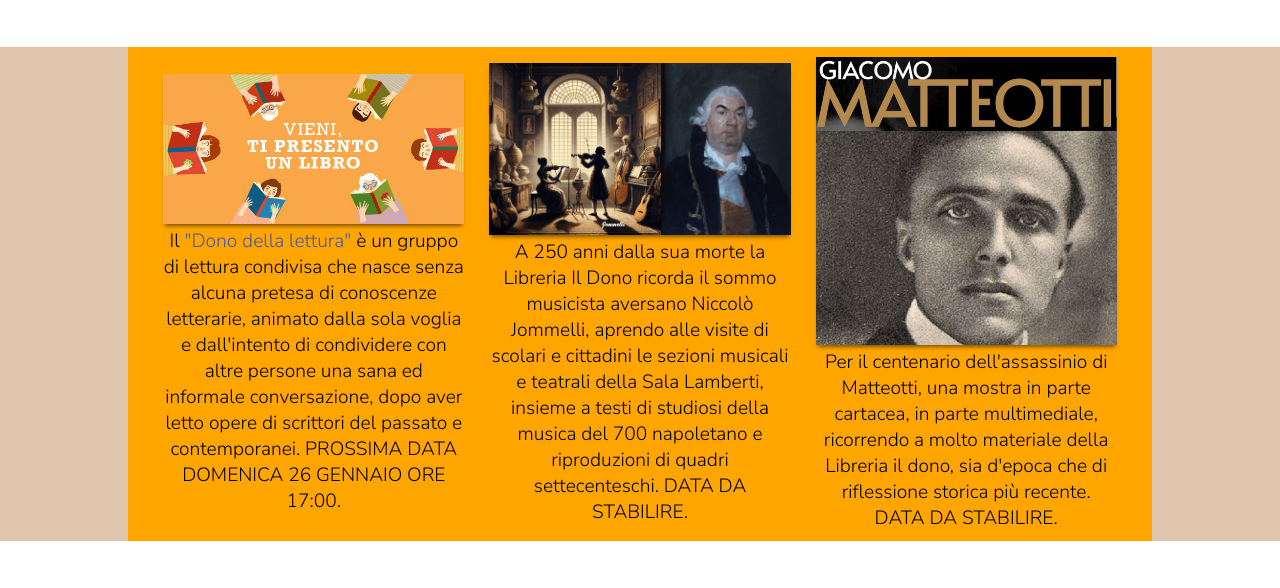
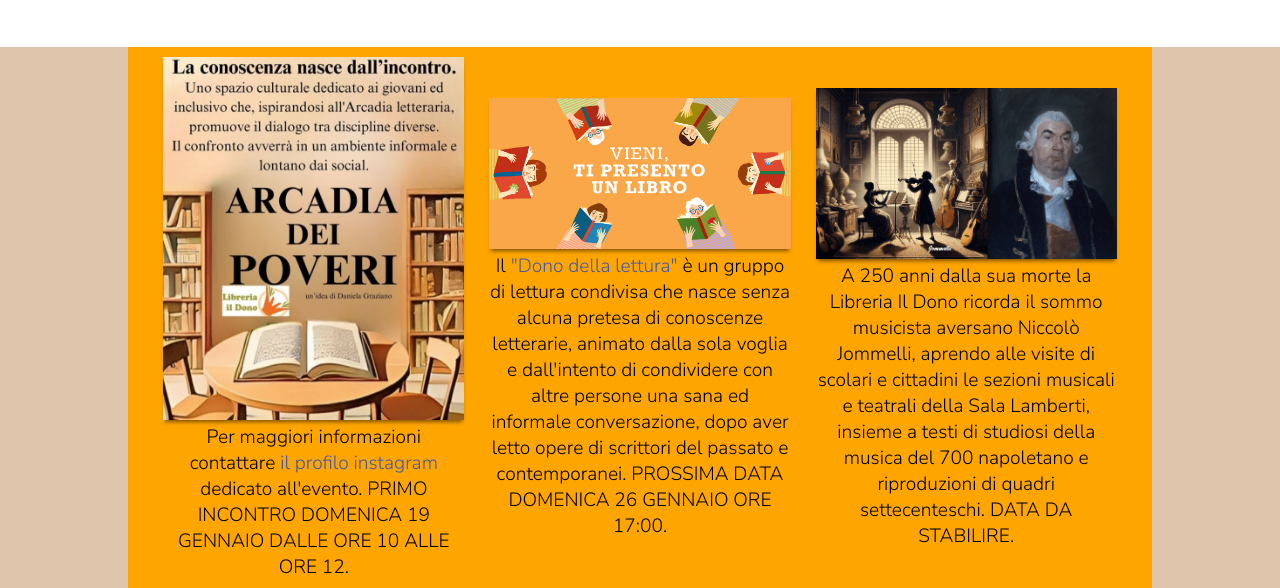
Before and after one commit to IlDono/LibreriaSocialeIlDono, a plain HTML site: page eventi.html in a window 1280 px wide. Shown: the part 177-765 px from the top of the page. Drawn offline with Linux system fonts and the light colour scheme.

Commit message:
Add files via upload

```diff
--- a/eventi.html
+++ b/eventi.html
@@ -28,6 +28,15 @@
     <h1 class="h1">Eventi in corso / prossimi eventi</h1>
     <div class="eventi_prossimi">
       <div class="eventi">
+
+        <div class="evento">
+          <div class="image">
+            <img src="img-eventi/evento-nuovo-4.jpg" alt="">
+          </div>
+          <div class="testo">
+            <p>Per maggiori informazioni contattare <a href="https://www.instagram.com/_.arcadia_dei_poveri._/">il profilo instagram</a> dedicato all'evento. PRIMO INCONTRO DOMENICA 19 GENNAIO DALLE ORE 10 ALLE ORE 12.</p>
+          </div>
+        </div>
 
         <div class="evento">
           <div class="image">
```
Also changed, not shown: info.html (+3 -0 lines), img-eventi/evento-nuovo-4.jpg (added), loghi-associazioni/patatrac.png (added).
